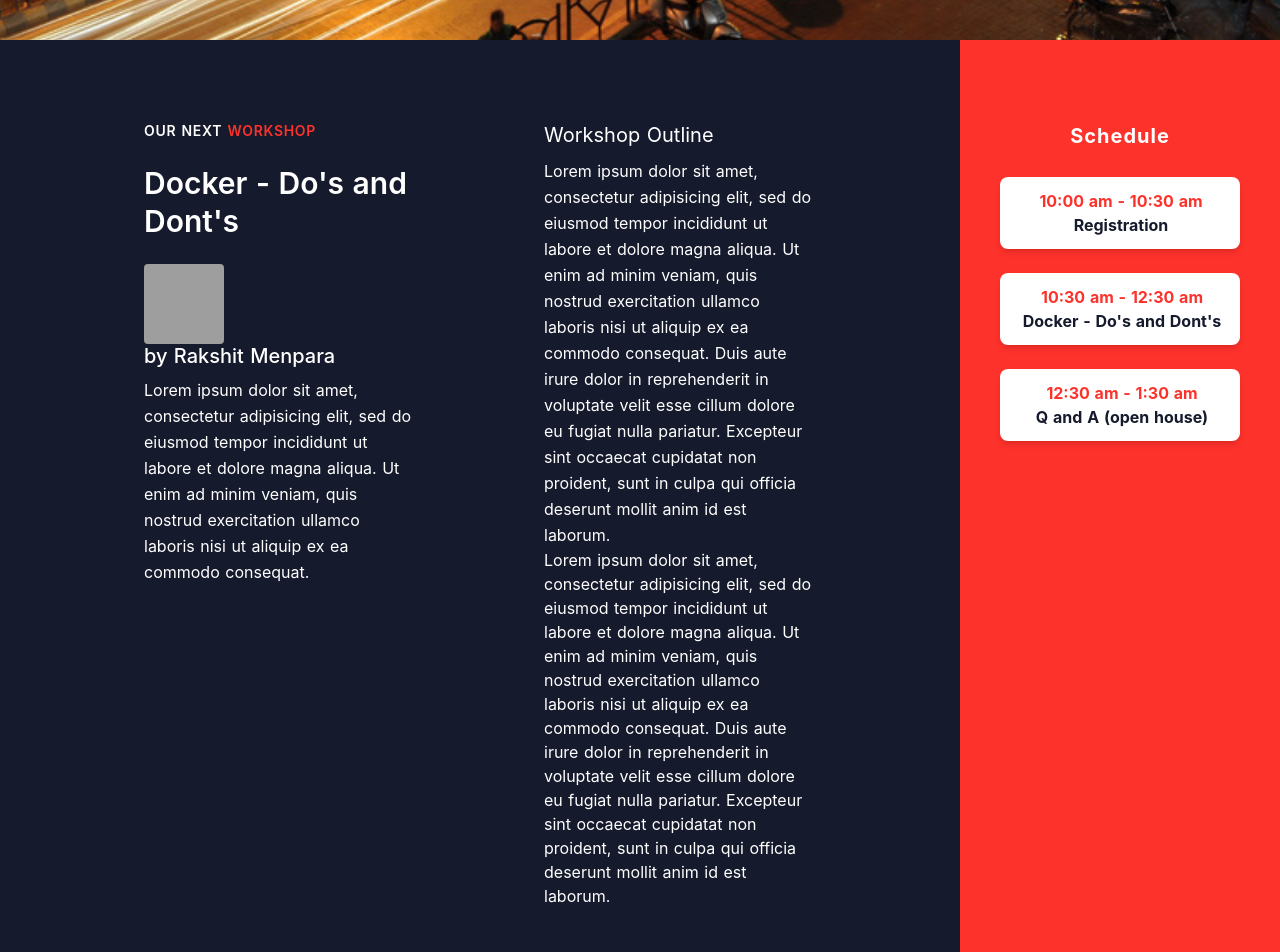
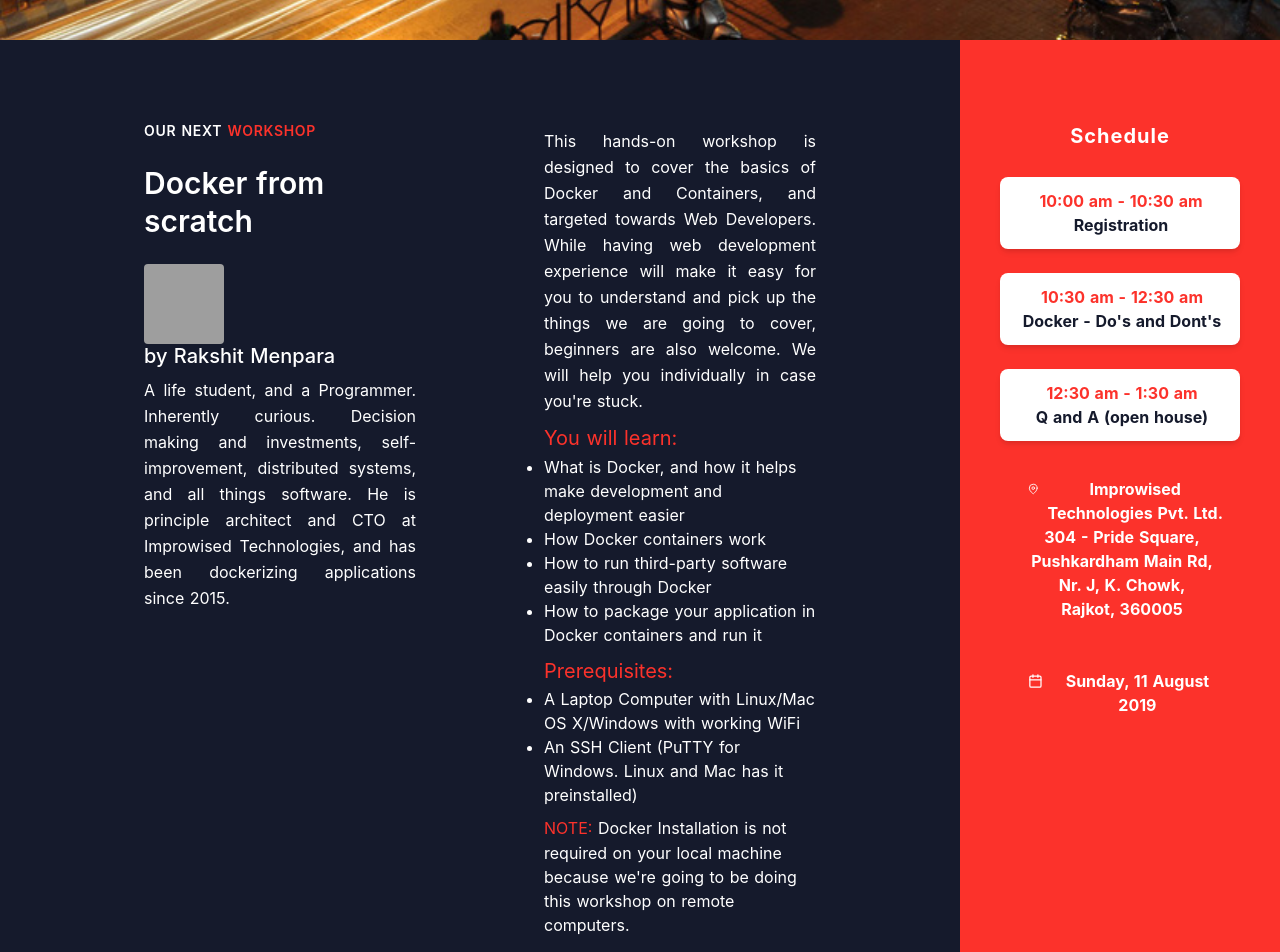
Before and after one commit to laravelrajkot/site, a Nuxt app: page / in a window 1280 px wide. Shown: the part 760-1712 px from the top of the page. Built offline with nearby package versions, Linux system fonts and the light colour scheme; grey boxes are pictures that could not be loaded.

Commit message:
New Changes in the index page

```diff
--- a/pages/index.vue
+++ b/pages/index.vue
@@ -11,7 +11,7 @@
       <div class="">
         <ul class="flex justify-end text-white">
           <li>
-            <a href="#" target="_blank" title="">
+            <a href="https://www.facebook.com/LaravelRajkot/" target="_blank" title="">
               <svg xmlns="http://www.w3.org/2000/svg" width="24" height="24" viewBox="0 0 24 24" class="fill-current">
                 <path
                   d="M20,3H4C3.447,3,3,3.448,3,4v16c0,0.552,0.447,1,1,1h8.615v-6.96h-2.338v-2.725h2.338v-2c0-2.325,1.42-3.592,3.5-3.592 c0.699-0.002,1.399,0.034,2.095,0.107v2.42h-1.435c-1.128,0-1.348,0.538-1.348,1.325v1.735h2.697l-0.35,2.725h-2.348V21H20  c0.553,0,1-0.448,1-1V4C21,3.448,20.553,3,20,3z" />
@@ -20,7 +20,7 @@
           </li>
 
           <li class="ml-6">
-            <a href="#" target="_blank" title="">
+            <a href="https://twitter.com/LaravelRajkot" target="_blank" title="">
               <svg xmlns="http://www.w3.org/2000/svg" width="24" height="24" viewBox="0 0 24 24" class="fill-current">
                 <path
                   d="M19.633,7.997c0.013,0.175,0.013,0.349,0.013,0.523c0,5.325-4.053,11.461-11.46,11.461c-2.282,0-4.402-0.661-6.186-1.809 c0.324,0.037,0.636,0.05,0.973,0.05c1.883,0,3.616-0.636,5.001-1.721c-1.771-0.037-3.255-1.197-3.767-2.793 c0.249,0.037,0.499,0.062,0.761,0.062c0.361,0,0.724-0.05,1.061-0.137c-1.847-0.374-3.23-1.995-3.23-3.953v-0.05  c0.537,0.299,1.16,0.486,1.82,0.511C3.534,9.419,2.823,8.184,2.823,6.787c0-0.748,0.199-1.434,0.548-2.032  c1.983,2.443,4.964,4.04,8.306,4.215c-0.062-0.3-0.1-0.611-0.1-0.923c0-2.22,1.796-4.028,4.028-4.028 c1.16,0,2.207,0.486,2.943,1.272c0.91-0.175,1.782-0.512,2.556-0.973c-0.299,0.935-0.936,1.721-1.771,2.22  c0.811-0.088,1.597-0.312,2.319-0.624C21.104,6.712,20.419,7.423,19.633,7.997z" />
@@ -28,7 +28,7 @@
             </a>
           </li>
           <li class="ml-6">
-            <a href="#" target="_blank" title="">
+            <a href="https://www.youtube.com/channel/UCnX28KQf89Yqti-qQCN5f0Q" target="_blank" title="">
               <svg xmlns="http://www.w3.org/2000/svg" width="24" height="24" viewBox="0 0 24 24" class="fill-current">
                 <path
                   d="M21.593,7.203c-0.23-0.858-0.905-1.535-1.762-1.766C18.265,5.007,12,5,12,5S5.736,4.993,4.169,5.404 c-0.84,0.229-1.534,0.921-1.766,1.778c-0.413,1.566-0.417,4.814-0.417,4.814s-0.004,3.264,0.406,4.814  c0.23,0.857,0.905,1.534,1.763,1.765c1.582,0.43,7.83,0.437,7.83,0.437s6.265,0.007,7.831-0.403c0.856-0.23,1.534-0.906,1.767-1.763 C21.997,15.281,22,12.034,22,12.034S22.02,8.769,21.593,7.203z M9.996,15.005l0.005-6l5.207,3.005L9.996,15.005z" />
@@ -56,13 +56,13 @@
         <nav>
           <ul class="md:flex items-center justify-between text-base text-gray-700 pt-4 md:pt-0">
             <li><nuxt-link class="md:p-3 text-white font-medium opacity-75 hover:opacity-100" to="/past-events">Past Events</nuxt-link></li>
-            <li><a class="md:p-3 text-white font-medium opacity-75 hover:opacity-100" href="#">Submit a Talk</a></li>
-            <li><a class="md:p-3 text-white font-medium opacity-75 hover:opacity-100" href="#">Request a Talk / Workshop</a></li>
+            <li><a class="md:p-3 text-white font-medium opacity-75 hover:opacity-100" href="https://forms.gle/DHHBgtPjTd5Gm4hL6" target="_blank">Submit a Talk</a></li>
+            <li><a class="md:p-3 text-white font-medium opacity-75 hover:opacity-100" href="https://forms.gle/R1P5nUsSZVWVThwx7" target="_blank">Request a Talk / Workshop</a></li>
             </li>
-            <li><a class="md:p-3 text-white font-medium opacity-75 hover:opacity-100 lg:mb-0 mb-2" href="#">Contact Us</a></li>
+            <!-- <li><a class="md:p-3 text-white font-medium opacity-75 hover:opacity-100 lg:mb-0 mb-2" href="#">Contact Us</a></li> -->
             <li class="hidden xl:block"><a
                 class="font-semibold bg-laracolor hover:bg-laracolor text-white px-3 py-2 rounded-lg shadow-md hover:shadow-lg ml-4"
-                href="#">Book Tickets</a></li>
+                href="https://allevents.in/rajkot/docker-from-scratch/80001055575168" target="_blank">Book Tickets</a></li>
           </ul>
         </nav>
       </div>
@@ -74,22 +74,23 @@
         <div class="relative z-10 md:max-w-2xl px-6 py-4 rounded-lg text-center shadow-lg" style="background-color: rgba(252, 50, 43, .8)">
           <h4 class="font-normal text-white text-xl leading-relaxed tracking-wider">Our next workshop</h4>
 
-          <span class="text-white text-3xl lg:text-4xl leading-relaxed tracking-wider">Docker - Do's and Dont's
+          <span class="text-white text-3xl lg:text-4xl leading-relaxed tracking-wider">Docker from Scratch
           </span>
-          <h4 class="font-normal text-white text-base lg:text-xl mt-6 mb-4"> <a href="https://twitter.com/deltasquare4" target="_blank" class="underline">Rakshit</a> will show you the tips and trick to dockerize your application, <span class="text-2xl">the correct way.</span> </h4>
+          <h4 class="font-normal text-white text-base lg:text-xl mt-6 mb-4"> <a href="https://twitter.com/deltasquare4" target="_blank" class="underline">Rakshit</a> will show you the tips and tricks to dockerize your application, <span class="text-2xl">the correct way.</span> </h4>
 
           <span class="font-normal text-white text-sm lg:text-base mt-8 tracking-none"> on <span class="inline-block bg-white pl-4 pr-2 py-2 text-headerdark rounded-lg font-bold"> 11th August 2019 </span>
           <br/>
           at
           <span class="inline-block bg-white pl-4 pr-2 py-2 mt-2 text-headerdark rounded-lg font-bold">
-           <a href="https://www.google.com/maps/place/Improwised+Technologies+Private+Limited./@22.2856467,70.7560754,15z/data=!4m5!3m4!1s0x0:0x23edc234940c18b2!8m2!3d22.2856467!4d70.7560754" target="_blank" class="tracking-wider">Improwised Technologies Private Limited</a>
+           <a href="https://www.google.com/maps/place/Improwised+Technologies+Private+Limited./@22.2856467,70.7560754,15z/data=!4m5!3m4!1s0x0:0x23edc234940c18b2!8m2!3d22.2856467!4d70.7560754" target="_blank" class="tracking-wider">Improwised Technologies Private Limited
+           </a>
          </span>
           <br/>
           from <span class="inline-block bg-white pl-4 pr-2 py-2 mt-2 text-headerdark rounded-lg font-bold">10:00 am</span>
           </span>
           <br/>
-          <a href="#"
-            class="inline-block bg-white hover:bg-white text-laracolor pl-4 pr-2 py-2 lg:py-3 lg:pl-5 lg:pr-4 font-bold rounded-lg mt-8 shadow-md hover:shadow-lg">
+          <a href="https://allevents.in/rajkot/docker-from-scratch/80001055575168"
+            class="inline-block bg-white hover:bg-white text-laracolor pl-4 pr-2 py-2 lg:py-3 lg:pl-5 lg:pr-4 font-bold rounded-lg mt-8 shadow-md hover:shadow-lg" target="_blank">
             <div class="flex items-center">
               <span>Book Your Spot Now (Limited Seats)</span>
               <div class="w-8 h-8 bg-laracolor text-white text-center rounded-lg p-1 ml-4">
@@ -107,7 +108,7 @@
     <div class="w-full lg:w-3/4 flex flex-wrap bg-headerdark text-white py-20 px-4 lg:px-20 lg:flex-row ">
       <div class="w-full lg:w-1/2 lg:px-16">
         <h6 class="uppercase text-sm text-gray-700 font-semibold tracking-wider">Our Next <span class="text-laracolor">Workshop</span></h6>
-        <h2 class="text-3xl font-semibold leading-tight mt-6">Docker - Do's and Dont's</h2>
+        <h2 class="text-3xl font-semibold leading-tight mt-6">Docker from scratch</h2>
         <h2 class="text-xl font-medium leading-tight mt-6">
           <img slot="icon" src="https://avatars.io/twitter/deltasquare4" class="avatar rounded">
           by
@@ -116,38 +117,41 @@
           </a>
         </h2>
 
-        <p class="text-gray-700 mt-2 leading-relaxed">Lorem ipsum dolor sit amet, consectetur adipisicing elit, sed do eiusmod
-        tempor incididunt ut labore et dolore magna aliqua. Ut enim ad minim veniam,
-        quis nostrud exercitation ullamco laboris nisi ut aliquip ex ea commodo
-        consequat.</p>
+        <p class="text-gray-700 mt-2 leading-relaxed text-justify">A life student, and a Programmer. Inherently curious. Decision making and investments, self-improvement, distributed systems, and all things software. He is principle architect and CTO at Improwised Technologies, and has been dockerizing applications since 2015.</p>
       </div>
 
       <div class="w-full lg:w-1/2 lg:px-16 mt-16 lg:mt-0">
         <div class="w-full md:flex md:flex-row lg:flex-col md:-mx-4 lg:mx-0">
         <div class="flex md:w-1/2 lg:w-full md:mx-4 lg:mx-0">
           <div class="">
-            <h3 class="text-xl">Workshop Outline</h3>
-            <p class="mt-2 leading-relaxed">Lorem ipsum dolor sit amet, consectetur adipisicing elit, sed do eiusmod
-            tempor incididunt ut labore et dolore magna aliqua. Ut enim ad minim veniam,
-            quis nostrud exercitation ullamco laboris nisi ut aliquip ex ea commodo
-            consequat. Duis aute irure dolor in reprehenderit in voluptate velit esse
-            cillum dolore eu fugiat nulla pariatur. Excepteur sint occaecat cupidatat non
-            proident, sunt in culpa qui officia deserunt mollit anim id est laborum.</p>
+            <p class="mt-2 leading-relaxed text-justify">This hands-on workshop is designed to cover the basics of Docker and Containers, and targeted towards Web Developers. While having web development experience will make it easy for you to understand and pick up the things we are going to cover, beginners are also welcome. We will help you individually in case you're stuck.</p>
             <p>
-              Lorem ipsum dolor sit amet, consectetur adipisicing elit, sed do eiusmod
-              tempor incididunt ut labore et dolore magna aliqua. Ut enim ad minim veniam,
-              quis nostrud exercitation ullamco laboris nisi ut aliquip ex ea commodo
-              consequat. Duis aute irure dolor in reprehenderit in voluptate velit esse
-              cillum dolore eu fugiat nulla pariatur. Excepteur sint occaecat cupidatat non
-              proident, sunt in culpa qui officia deserunt mollit anim id est laborum.
+             <h3 class="text-xl mt-2 text-laracolor leading-relaxed">You will learn:</h3>
+             <ul class="list-disc text-base">
+               <li> What is Docker, and how it helps make development and deployment easier</li>
+               <li> How Docker containers work</li>
+               <li> How to run third-party software easily through Docker</li>
+               <li> How to package your application in Docker containers and run it</li>
+             </ul>
+            </p>
+            <p>
+             <h3 class="text-xl mt-2 text-laracolor leading-relaxed">Prerequisites:</h3>
+             <ul class="list-disc text-base">
+               <li> A Laptop Computer with Linux/Mac OS X/Windows with working WiFi</li>
+               <li> An SSH Client (PuTTY for Windows. Linux and Mac has it preinstalled)</li>
+             </ul>
+            </p>
+
+            <p class="mt-2">
+              <span class="text-laracolor uppercase leading-relaxed">Note:</span> Docker Installation is not required on your local machine because we're going to be doing this workshop on remote computers.
             </p>
           </div>
         </div>
       </div>
       </div>
       <div class="flex w-full md:w-1/2 lg:w-full md:mx-4 lg:mx-0 mt-12 md:mt-0 lg:mt-12 text-center justify-center">
-          <a href="#"
-          class="inline-block bg-laracolor hover:bg-laracolor text-white pl-4 pr-2 py-2 lg:py-3 lg:pl-5 lg:pr-4 font-bold rounded-lg mt-8 shadow-md hover:shadow-lg">
+          <a href="https://allevents.in/rajkot/docker-from-scratch/80001055575168"
+          class="inline-block bg-laracolor hover:bg-laracolor text-white pl-4 pr-2 py-2 lg:py-3 lg:pl-5 lg:pr-4 font-bold rounded-lg mt-8 shadow-md hover:shadow-lg" target="_blank">
           <div class="flex items-center">
             <span>Book Tickets</span>
             <div class="w-8 h-8 bg-white text-laracolor text-center rounded-lg p-1 ml-4">
@@ -184,6 +188,20 @@
               <br/>
               <span class="text-headerdark">Q and A (open house)</span>
               </span>
+            </div>
+            <div class="flex flex-col items-center inline-block text-white py-3 pl-4 pr-2 lg:py-3 lg:pl-5 lg:pr-4 font-bold rounded-lg mt-6 text-center justify-center">
+             <span class="pl-2 flex-row flex"> <svg xmlns="http://www.w3.org/2000/svg" width="24" height="24" viewBox="0 0 24 24" fill="none" stroke="currentColor" stroke-width="2" stroke-linecap="round" stroke-linejoin="round" class="feather feather-map-pin align-text-top pr-2"><path d="M21 10c0 7-9 13-9 13s-9-6-9-13a9 9 0 0 1 18 0z"></path><circle cx="12" cy="10" r="3"></circle></svg>
+
+                Improwised Technologies Pvt. Ltd.
+              </span>
+              304 - Pride Square,<br/>Pushkardham Main Rd,<br/>Nr. J, K. Chowk,<br/>Rajkot, 360005
+            </div>
+            <div class="flex flex-col items-center inline-block text-white py-3 pl-4 pr-2 lg:py-3 lg:pl-5 lg:pr-4 font-bold rounded-lg mt-6 text-center justify-center">
+             <span class="pl-2 flex-row flex">
+              <svg xmlns="http://www.w3.org/2000/svg" width="24" height="24" viewBox="0 0 24 24" fill="none" stroke="currentColor" stroke-width="2" stroke-linecap="round" stroke-linejoin="round" class="feather feather-map-pin align-text-top pr-2"><rect x="3" y="4" width="18" height="18" rx="2" ry="2"></rect><line x1="16" y1="2" x2="16" y2="6"></line><line x1="8" y1="2" x2="8" y2="6"></line><line x1="3" y1="10" x2="21" y2="10"></line></svg>
+               Sunday, 11 August 2019
+              </span>
+
             </div>
 
         </div>
```
